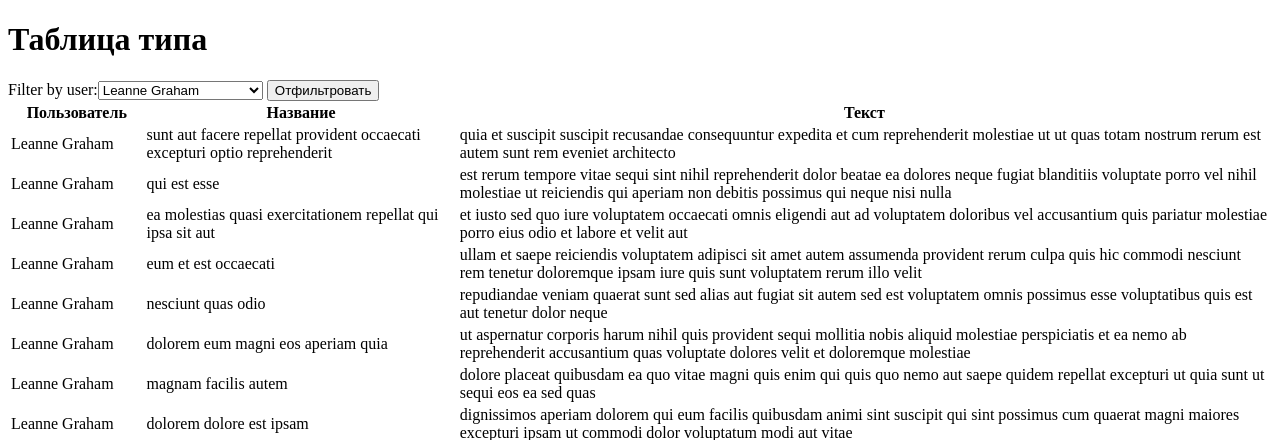
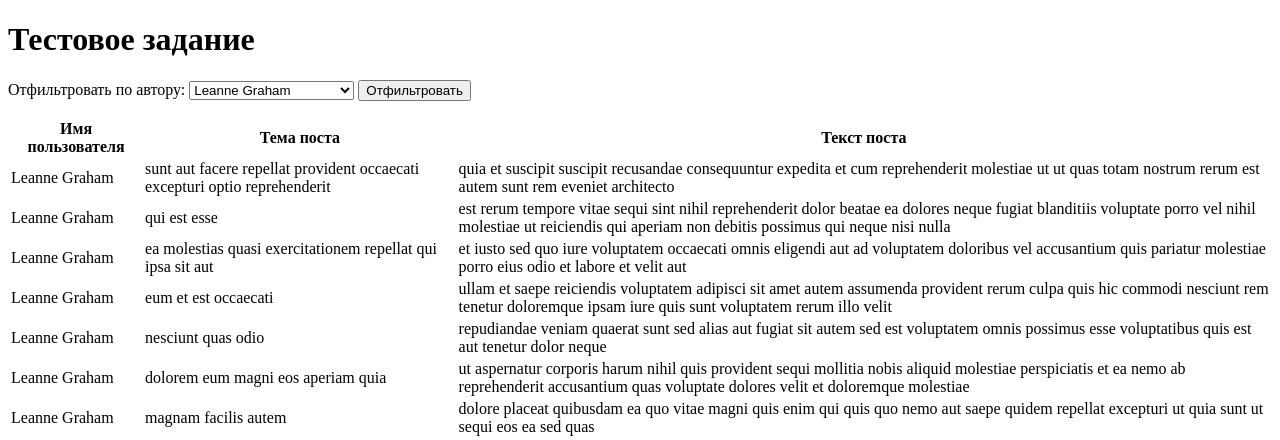
Before and after one commit to Shabdyk/test_task, a Django app: page / in a window 1280 px wide. Shown: the top 440 px of the page. Run offline with Django 3.2, Linux system fonts and the light colour scheme; data comes from the database, SQL or seed files in the repository.

Commit message:
chp11. done with filter form

```diff
--- a/mysite/polls/forms.py
+++ b/mysite/polls/forms.py
@@ -4,9 +4,13 @@ from .models import Our_users
 all_users = Our_users.objects.all()
 
 ALL_USERS = []
-for i, usr in enumerate(all_users):
-    ALL_USERS.append(('{}'.format(i), usr.name))
+# for i, usr in enumerate(all_users):
+#     ALL_USERS.append(('{}'.format(i), usr.name))
+# ALL_USERS = tuple(ALL_USERS)
+
+for usr in all_users:
+    ALL_USERS.append((str(usr.id), usr.name))
 ALL_USERS = tuple(ALL_USERS)
 
 class FilterForm(forms.Form):
-    filter_by_user = forms.ChoiceField(choices = ALL_USERS)
+    filter_by_user = forms.ChoiceField(choices = ALL_USERS, label = '')
--- a/mysite/polls/views.py
+++ b/mysite/polls/views.py
@@ -10,14 +10,17 @@ from .forms import FilterForm
 # Create your views here.
 def index(request):
 
-    users_list = Our_users.objects.all()
+    # users_list = Our_users.objects.all()
     posts_list = User_posts.objects.all()
-    filter_form = FilterForm
+
+    if request.GET:
+        chosen_one = request.GET['filter_by_user']
+        posts_list = User_posts.objects.filter(userId = chosen_one)
 
     posts_dict = {
                     'posts': posts_list,
-                    'users': users_list,
-                    'user_filter_choice' : filter_form
+                    # 'users': users_list,
+                    'user_filter_choice' : FilterForm
                   }
 
     return render(request, 'polls/index.html', context = posts_dict)
--- a/mysite/templates/polls/index.html
+++ b/mysite/templates/polls/index.html
@@ -5,23 +5,25 @@
     <title>Страница с таблицей</title>
   </head>
   <body>
-    <h1>Таблица типа</h1>
+    <h1>Тестовое задание</h1>
 
     <div class="users">
 
-      {% if users %}
 
-      <form method="post">
-        {% csrf_token %}
-        {{ user_filter_choice }}
-        <input type="submit" value="Отфильтровать">
+
+      <form method="GET">
+
+        <p>
+          Отфильтровать по автору: {{ user_filter_choice }}
+          <input type="submit" value="Отфильтровать">
+        </p>
       </form>
-
+      {% if posts %}
         <table>
           <thead>
-            <th>Пользователь</th>
-            <th>Название</th>
-            <th>Текст</th>
+            <th>Имя пользователя</th>
+            <th>Тема поста</th>
+            <th>Текст поста</th>
           </thead>
 
           {% for pos in posts %}
```
